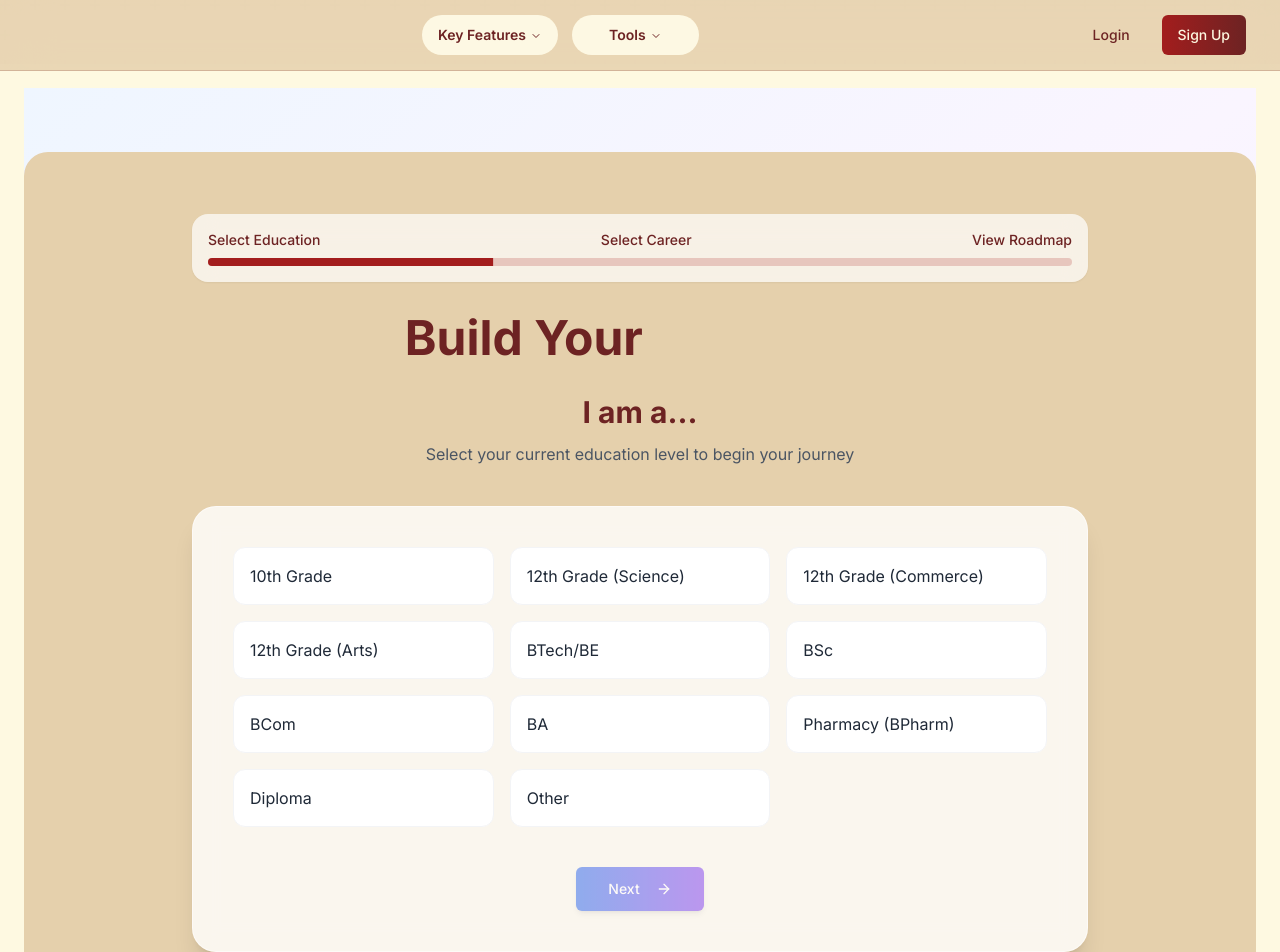
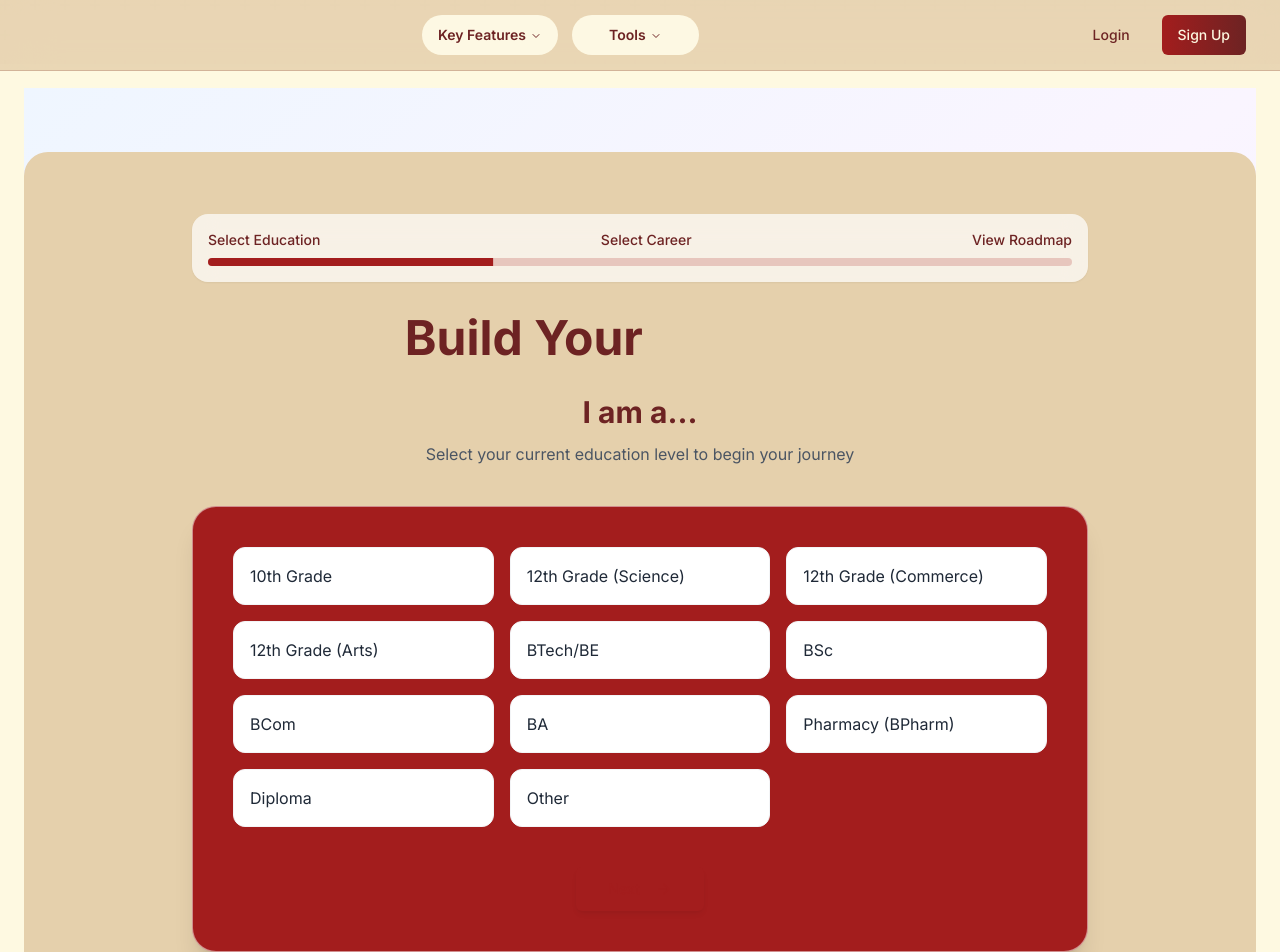
Before and after one commit to saitejaguguloth/Climbup_career, a React (Vite) app: page /roadmap in a window 1280 px wide. Shown: the top 952 px of the page. Built offline with nearby package versions, Linux system fonts and the light colour scheme; the HTML template or start-up script is replaced by a standard one.

Commit message:
Visual edit in Lovable
Edited UI in Lovable

```diff
--- a/src/pages/RoadmapPage.tsx
+++ b/src/pages/RoadmapPage.tsx
@@ -509,7 +509,7 @@ const RoadmapPage = () => {
                   Select your current education level to begin your journey
                 </p>
 
-                <div className="bg-white/80 backdrop-blur-md rounded-3xl shadow-xl p-10 flex flex-col items-center border border-white/50">
+                <div className="backdrop-blur-md rounded-3xl shadow-xl p-10 flex flex-col items-center border border-white/50 bg-[A31D1D] bg-[#a31d1d]">
                   <div className="grid grid-cols-1 sm:grid-cols-2 md:grid-cols-3 gap-4 w-full">
                     {educationLevels.map(level => <button key={level} onClick={() => setSelectedEducation(level)} className={`p-4 rounded-xl text-left transition-all flex items-center ${selectedEducation === level ? "bg-gradient-to-r from-blue-500 to-violet-500 text-white shadow-md" : "bg-white hover:bg-gray-50 text-gray-800 border border-gray-100"}`}>
                         {selectedEducation === level && <Check className="mr-2 h-4 w-4 text-white" />}
@@ -517,7 +517,7 @@ const RoadmapPage = () => {
                       </button>)}
                   </div>
 
-                  <Button className="mt-10 bg-gradient-to-r from-blue-600 to-violet-600 hover:from-blue-700 hover:to-violet-700 text-white shadow-md" size="lg" onClick={handleNext} disabled={!selectedEducation}>
+                  <Button size="lg" onClick={handleNext} disabled={!selectedEducation} className="mt-10 from-blue-600 to-violet-600 hover:from-blue-700 hover:to-violet-700 shadow-md bg-[A31D1D] bg-[#a31d1d] text-[A31D1D] text-[#a31d1d]">
                     Next <ArrowRight className="ml-2" size={16} />
                   </Button>
                 </div>
```
